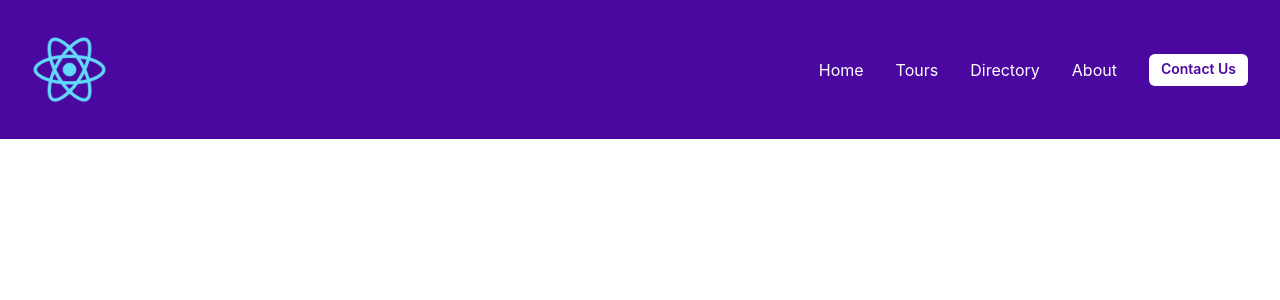
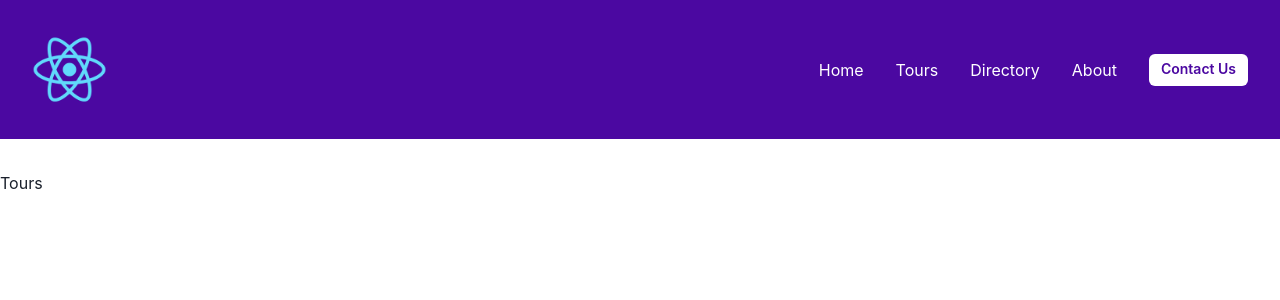
Before and after one commit to jwright12/wsu_arboretum, a React (Create React App) app: page /tours in a window 1280 px wide. Shown: the top 300 px of the page. Built offline with nearby package versions, Linux system fonts and the light colour scheme.

Commit message:
Setting up react-router.

```diff
--- a/package.json
+++ b/package.json
@@ -12,6 +12,7 @@
     "framer-motion": "^6.2.8",
     "react": "^17.0.2",
     "react-dom": "^17.0.2",
+    "react-router-dom": "^6.3.0",
     "react-scripts": "5.0.0",
     "web-vitals": "^2.1.4"
   },
@@ -39,5 +40,4 @@
       "last 1 safari version"
     ]
   }
-
 }
--- a/src/App.js
+++ b/src/App.js
@@ -1,10 +1,22 @@
 import React,{Component} from 'react';
+import { Routes, Route } from "react-router-dom";
 import Navbar from './components/Navbar';
+import TourListing from './components/TourListing';
+import Directory from './components/Directory';
+import About from './components/About';
 
 class App extends Component {
   render() {
     return (
-      <Navbar />
+      <div>
+        <Navbar />
+        <Routes>
+          <Route path="tours" element={<TourListing />} />
+          <Route path="directory" element={<Directory />} />
+          <Route path="about" element={<About />} />
+        </Routes>
+      </div>
+
     )
   }
 }
--- a/src/components/Navbar.js
+++ b/src/components/Navbar.js
@@ -77,10 +77,10 @@ const NavBar = (props) => {
           pt={[4, 4, 0, 0]}
         >
           <MenuItem to="/">Home</MenuItem>
-          <MenuItem to="/Tours">Tours </MenuItem>
-          <MenuItem to="/Directory">Directory </MenuItem>
-          <MenuItem to="/About">About </MenuItem>
-          <MenuItem to="/Contact" isLast>
+          <MenuItem to="/tours">Tours </MenuItem>
+          <MenuItem to="/directory">Directory </MenuItem>
+          <MenuItem to="/about">About </MenuItem>
+          <MenuItem to="/contact" isLast>
             <Button
               size="sm"
               rounded="md"
--- a/src/index.js
+++ b/src/index.js
@@ -1,5 +1,6 @@
 import React from 'react';
 import ReactDOM from 'react-dom';
+import { BrowserRouter } from 'react-router-dom';
 import { ChakraProvider } from '@chakra-ui/react';
 
 import App from './App';
@@ -7,7 +8,9 @@ import customTheme from "./utils/theme"
 
 ReactDOM.render(
   <ChakraProvider theme={customTheme}>
-    <App />
+    <BrowserRouter>
+      <App />
+    </BrowserRouter>
   </ChakraProvider>,
   document.getElementById('root')
 );
```
Also changed, not shown: 1 other file (tests, documents, lock files or other folders).
